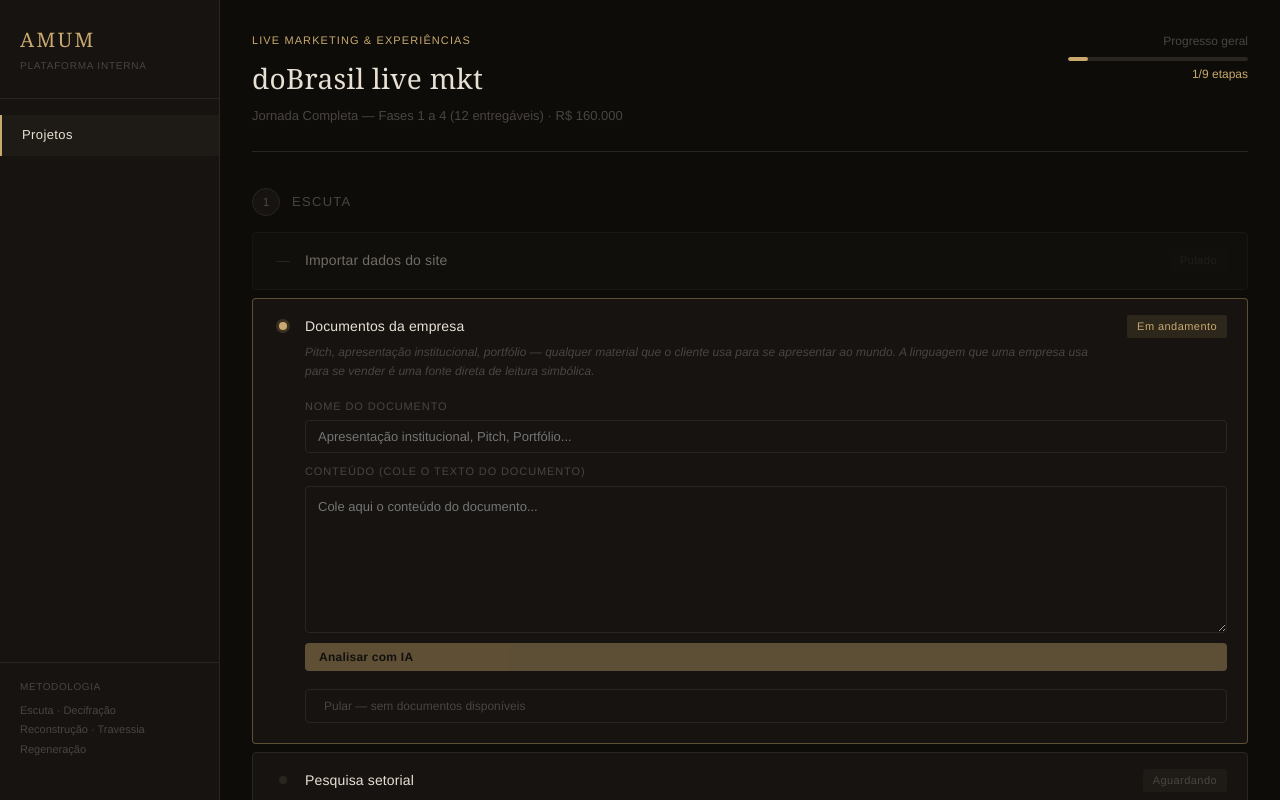
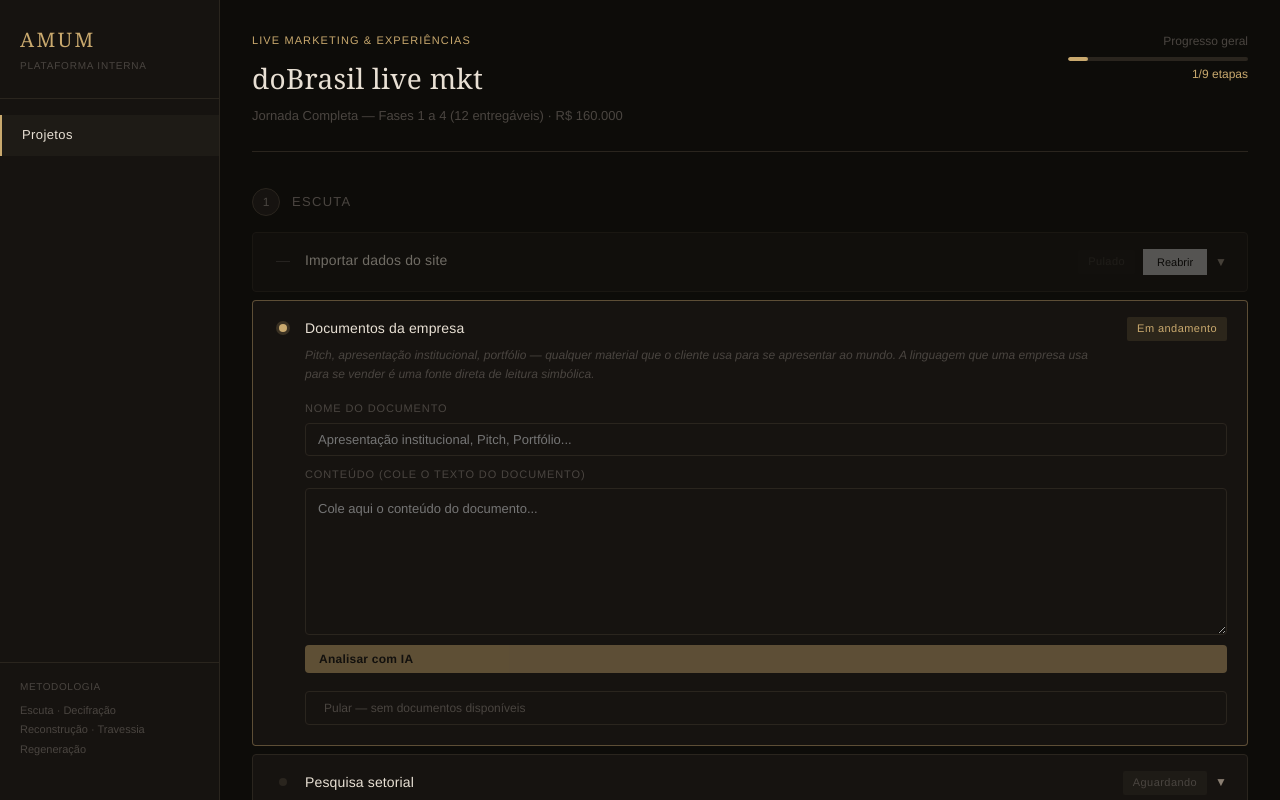
Before and after one commit to Amumbr/amum-plataforma, a Next.js app: page /projetos/dobrasil in a window 1280 px wide. Both pictures are taken after a click on the button "Pular — cliente não passou pelo diagnóstico do site". Shown: the top 800 px of the page. Built offline with nearby package versions, Linux system fonts and the light colour scheme.

Commit message:
feat: navegação livre entre etapas — expand/collapse por clique + reabrir step

```diff
--- a/app/projetos/[id]/page.tsx
+++ b/app/projetos/[id]/page.tsx
@@ -8,6 +8,7 @@ import {
   saveProject,
   approveStep,
   skipStep,
+  reopenStep,
   getProjectContext,
   addIntel,
   STEP_DEFINITIONS,
@@ -926,6 +927,7 @@ export default function ProjetoPage() {
   const { id } = useParams<{ id: string }>();
   const router = useRouter();
   const [project, setProject] = useState<Project | null>(null);
+  const [expandedSteps, setExpandedSteps] = useState<Set<string>>(new Set());
 
   useEffect(() => {
     const p = getProject(id);
@@ -935,6 +937,21 @@ export default function ProjetoPage() {
 
   function handleUpdate(p: Project) {
     setProject({ ...p });
+  }
+
+  function toggleExpand(stepId: string) {
+    setExpandedSteps(prev => {
+      const next = new Set(prev);
+      if (next.has(stepId)) next.delete(stepId); else next.add(stepId);
+      return next;
+    });
+  }
+
+  function handleReopen(stepId: string) {
+    if (!project) return;
+    const updated = reopenStep(project, stepId);
+    setProject({ ...updated });
+    setExpandedSteps(prev => new Set(prev).add(stepId));
   }
 
   if (!project) {
@@ -996,7 +1013,9 @@ export default function ProjetoPage() {
                 {faseSteps.map((step, si) => {
                   const def = faseDef[si];
                   if (!def) return null;
-                  const isExpanded = step.status === 'active';
+                  const isActive = step.status === 'active';
+                  const isExpanded = isActive || expandedSteps.has(step.id);
+                  const isClickable = !isActive; // headers de steps não-ativos são clicáveis
 
                   return (
                     <div
@@ -1004,7 +1023,11 @@ export default function ProjetoPage() {
                       className={`workflow-step ${isExpanded ? 'workflow-step-active' : ''} ${step.status === 'done' ? 'workflow-step-done' : ''} ${step.status === 'skipped' ? 'workflow-step-skipped' : ''}`}
                     >
                       {/* Step header */}
-                      <div className="step-header">
+                      <div
+                        className="step-header"
+                        onClick={isClickable ? () => toggleExpand(step.id) : undefined}
+                        style={isClickable ? { cursor: 'pointer' } : undefined}
+                      >
                         <div className="step-icon-wrap">
                           {step.status === 'done' && <span className="step-icon-done">✓</span>}
                           {step.status === 'skipped' && <span className="step-icon-skipped">—</span>}
@@ -1017,7 +1040,23 @@ export default function ProjetoPage() {
                             <p className="step-narrativa">{def.narrativa}</p>
                           )}
                         </div>
-                        <StepBadge status={step.status} />
+                        <div style={{ display: 'flex', alignItems: 'center', gap: '8px' }}>
+                          <StepBadge status={step.status} />
+                          {(step.status === 'done' || step.status === 'skipped') && (
+                            <button
+                              className="btn-small"
+                              style={{ fontSize: '11px', opacity: 0.7 }}
+                              onClick={(e) => { e.stopPropagation(); handleReopen(step.id); }}
+                            >
+                              Reabrir
+                            </button>
+                          )}
+                          {isClickable && (
+                            <span style={{ color: 'var(--text-dim)', fontSize: '12px' }}>
+                              {isExpanded ? '▲' : '▼'}
+                            </span>
+                          )}
+                        </div>
                       </div>
 
                       {/* Step content */}
@@ -1048,8 +1087,10 @@ export default function ProjetoPage() {
                       )}
 
                       {/* Steps done/skipped: mostrar resumo */}
-                      {(step.status === 'done' || step.status === 'skipped') && step.type === 'chat' && (
-                        <StepChat project={project} step={step} />
+                      {(step.status === 'done' || step.status === 'skipped') && step.type === 'chat' && !isExpanded && (
+                        <div style={{ padding: '0 16px 16px', color: 'var(--text-dim)', fontSize: '13px' }}>
+                          Chat disponível — clique no cabeçalho para expandir.
+                        </div>
                       )}
                     </div>
                   );
--- a/lib/store.ts
+++ b/lib/store.ts
@@ -348,6 +348,15 @@ export function skipStep(project: Project, stepId: string): Project {
   return updated;
 }
 
+export function reopenStep(project: Project, stepId: string): Project {
+  const steps = project.workflowSteps.map(s =>
+    s.id === stepId ? { ...s, status: 'active' as const, approvedAt: undefined } : s
+  );
+  const updated = { ...project, workflowSteps: steps };
+  saveProject(updated);
+  return updated;
+}
+
 export function addIntel(
   projectId: string,
   item: Omit<IntelItem, 'id' | 'createdAt' | 'read'>
```
